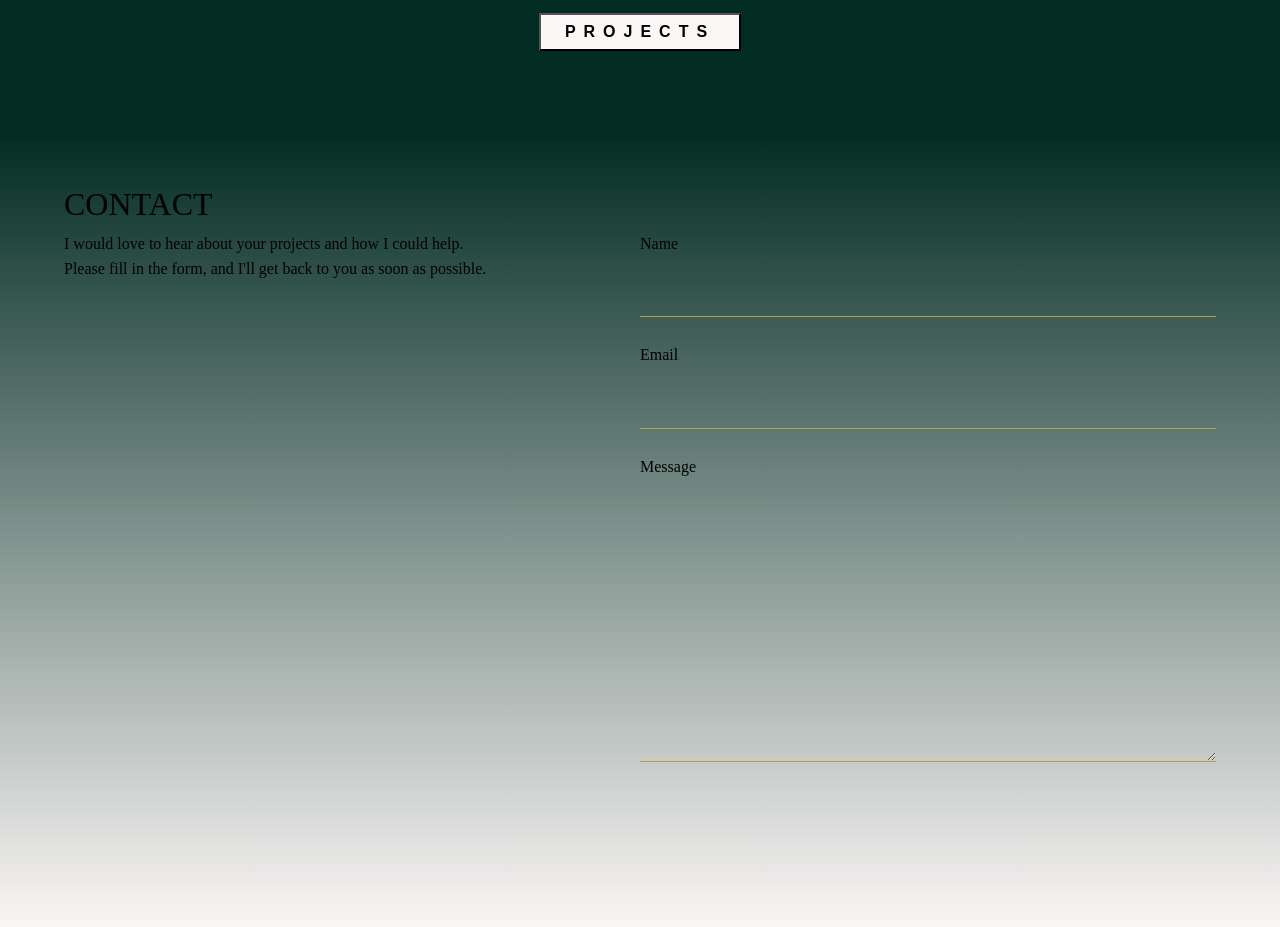
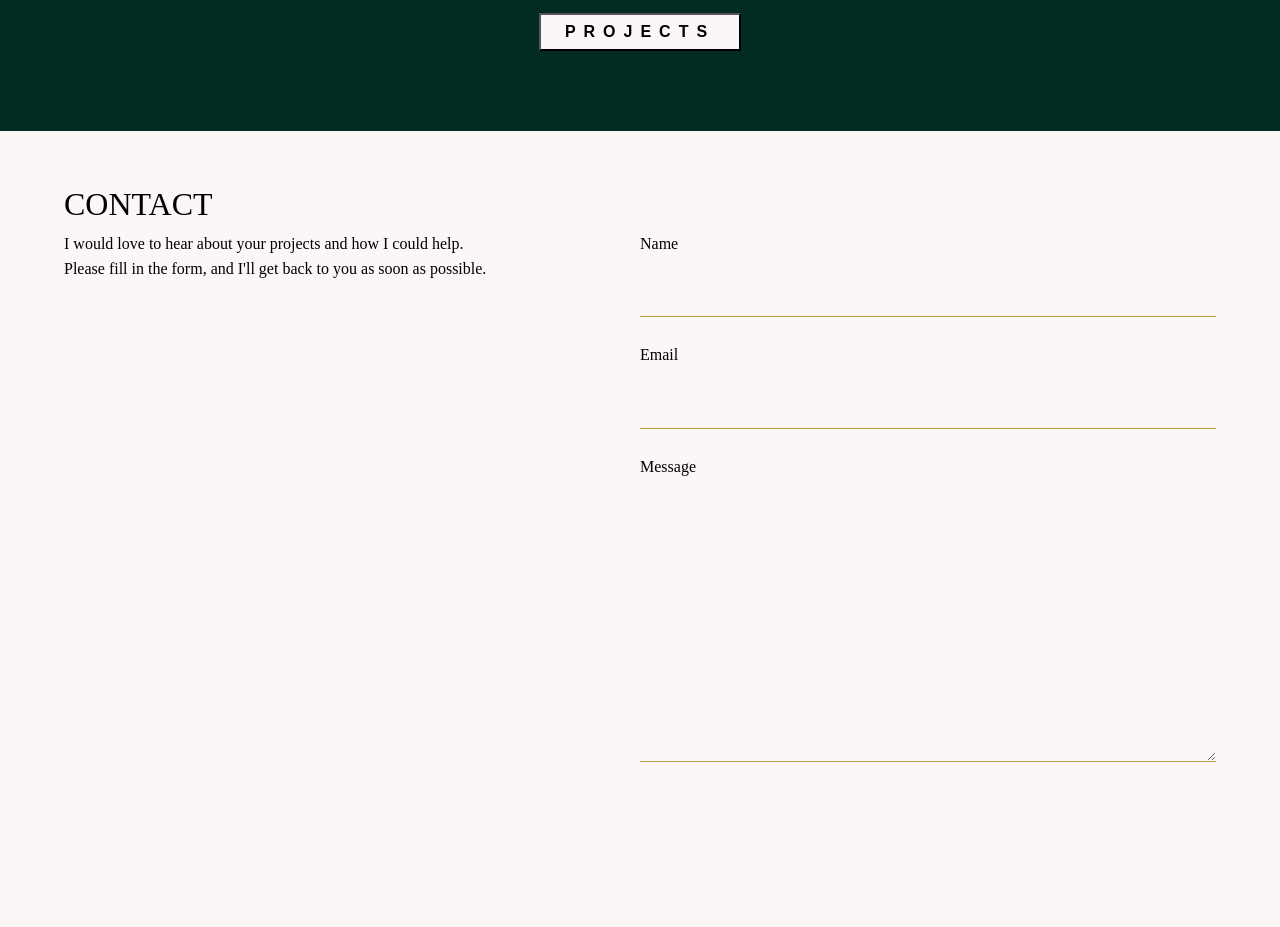
Before and after one commit to Lovethrech/my-main-portfolio, a Vue app: page / in a window 1280 px wide. Shown: the part 2200-3127 px from the top of the page. Built offline with nearby package versions, Linux system fonts and the light colour scheme.

Commit message:
working on the home-contact components.

```diff
--- a/src/components/contact/ContactCtn.vue
+++ b/src/components/contact/ContactCtn.vue
@@ -16,7 +16,6 @@ import ContactForm from './ContactForm.vue';
 
 <style scoped>
 .contact-ctn{
-    background: linear-gradient(to bottom, var(--general-components-bg-color), var(--bg-color));
     min-height: 100vh;
     padding: 6vh var(--desktop-left-right-space);
 }
```
